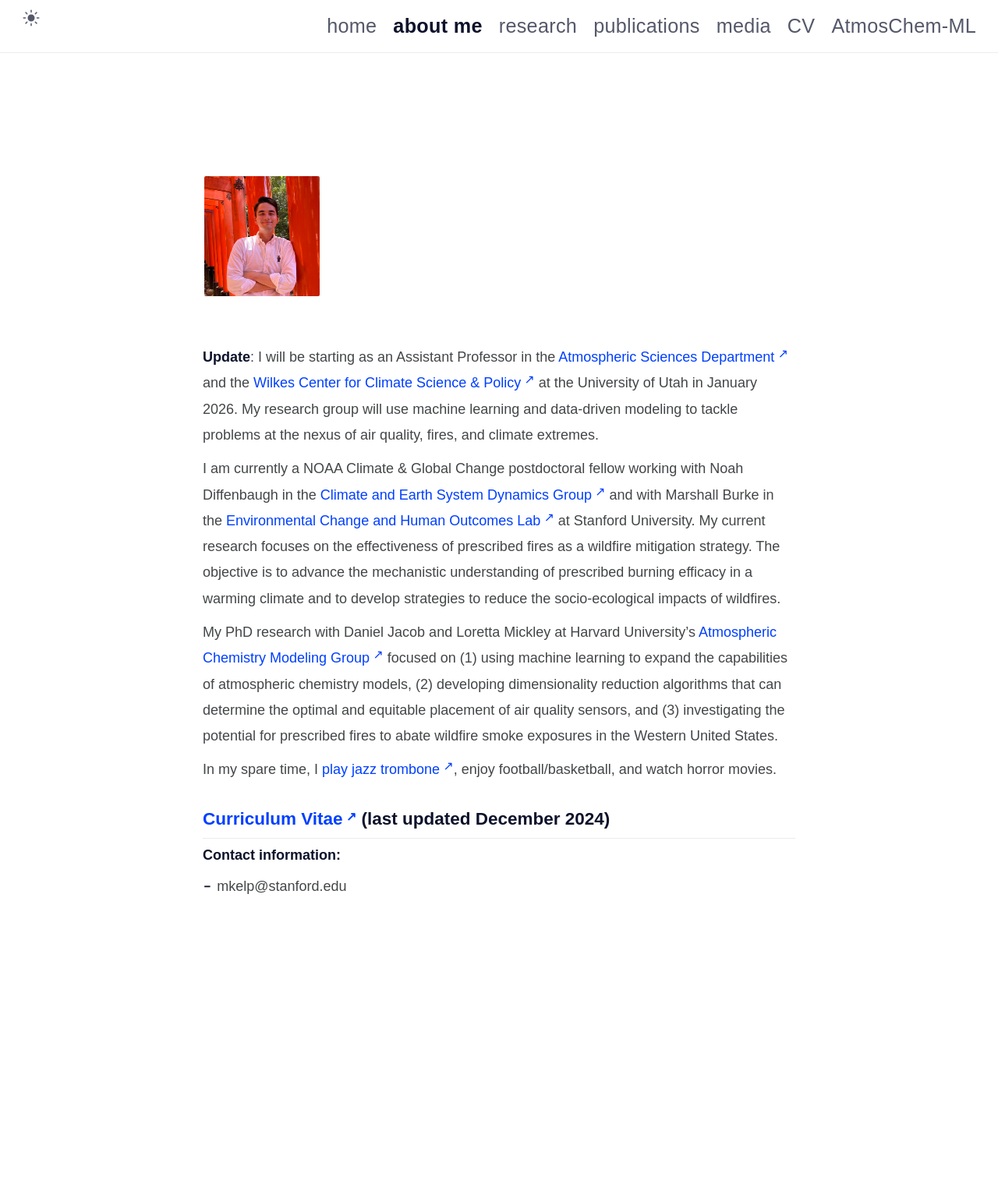
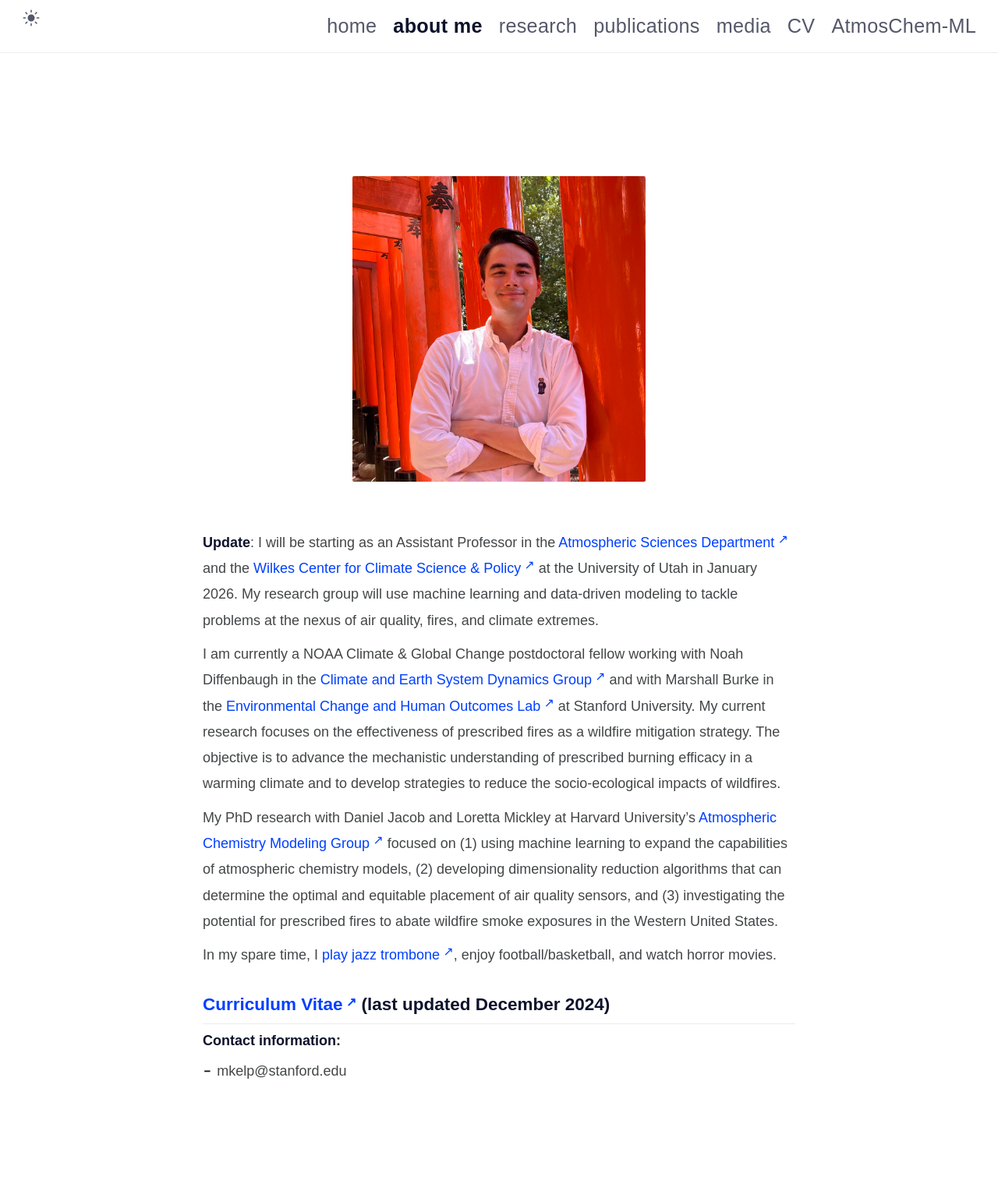
Before and after one commit to mkelp/mkelp.github.io, a Jekyll site: the page built from aboutMe.md, in a window 1280 px wide. Shown: the whole page at 78% size. Built offline with Jekyll 4.4.1, drawn with Linux system fonts in a browser that asks for light colours; some web fonts are replaced; before the commit the page ends 1299 px from its top, so only the background shows below that.

Commit message:
Dec24a11

```diff
--- a/aboutMe.md
+++ b/aboutMe.md
@@ -6,10 +6,16 @@ excerpt: Makoto Kelp aboutMe
 comments: false
 ---
 
+<!-- <figure>
+<img src="/assets/img/tori3.jpg" alt="tori fig">
+</figure> -->
 
-<figure style="border: 2px solid #fff; border-radius: 5px; box-sizing: border-box; display: inline-block; margin: 0 auto; text-align: center; width: 20%;">
-  <img src="/assets/img/tori3.jpg" alt="tori fig" style="display: block; margin: 0 auto; width: 100%; height: auto;">
-</figure>
+<div style="text-align: center;">
+  <figure style="border: 2px solid #fff; border-radius: 5px; box-sizing: border-box; display: inline-block; margin: 0 auto; width: 50%;">
+    <img src="/assets/img/tori3.jpg" alt="tori fig" style="display: block; width: 100%; height: auto;">
+  </figure>
+</div>
+
 
 
 
```
